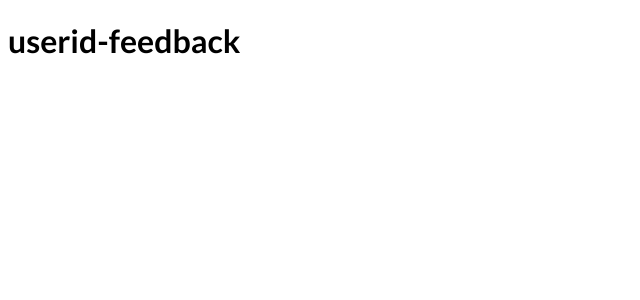
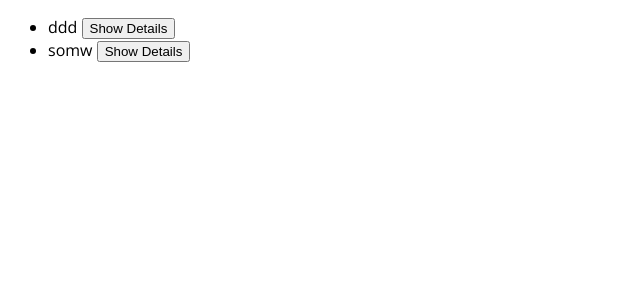
Before and after one commit to PavelKovalchuk/next-course, a Next.js app: page /feedback in a window 1280 px wide. Shown: the top 300 px of the page, without its empty margins (0-640 px from the left). Built offline with nearby package versions, Linux system fonts and the light colour scheme.

Commit message:
add feedback page

```diff
--- a/data/feedback.json
+++ b/data/feedback.json
@@ -1 +1 @@
-[{ "id": "2022-09-09T13:35:13.822Z", "email": "sssss@gmail.com", "text": "ddd" }]
+[{"id":"2022-09-09T13:35:13.822Z","email":"sssss@gmail.com","text":"ddd"},{"id":"2022-09-09T14:47:27.857Z","email":"kovpavanat@gmail.com","text":"somw"}]
--- /dev/null
+++ b/pages/feedback/index.js
@@ -0,0 +1,41 @@
+import { Fragment, useState } from 'react';
+
+import { buildFeedbackPath, extractFeedback } from '../api/feedback/index';
+
+function FeedbackPage(props) {
+  const [feedbackData, setFeedbackData] = useState();
+
+  function loadFeedbackHandler(id) {
+    fetch(`/api/feedback/${id}`)
+      .then((response) => response.json())
+      .then((data) => {
+        setFeedbackData(data.feedback);
+      }); // /api/some-feedback-id
+  }
+
+  return (
+    <Fragment>
+      {feedbackData && <p>{feedbackData.email}</p>}
+      <ul>
+        {props.feedbackItems.map((item) => (
+          <li key={item.id}>
+            {item.text}{' '}
+            <button onClick={loadFeedbackHandler.bind(null, item.id)}>Show Details</button>
+          </li>
+        ))}
+      </ul>
+    </Fragment>
+  );
+}
+
+export async function getStaticProps() {
+  const filePath = buildFeedbackPath();
+  const data = extractFeedback(filePath);
+  return {
+    props: {
+      feedbackItems: data,
+    },
+  };
+}
+
+export default FeedbackPage;
--- a/pages/index.js
+++ b/pages/index.js
@@ -17,6 +17,9 @@ export default function HomePage() {
         <li>
           <Link href="/api-forms">API Forms</Link>
         </li>
+        <li>
+          <Link href="/feedback">Feedback</Link>
+        </li>
       </ul>
     </div>
   );
```
